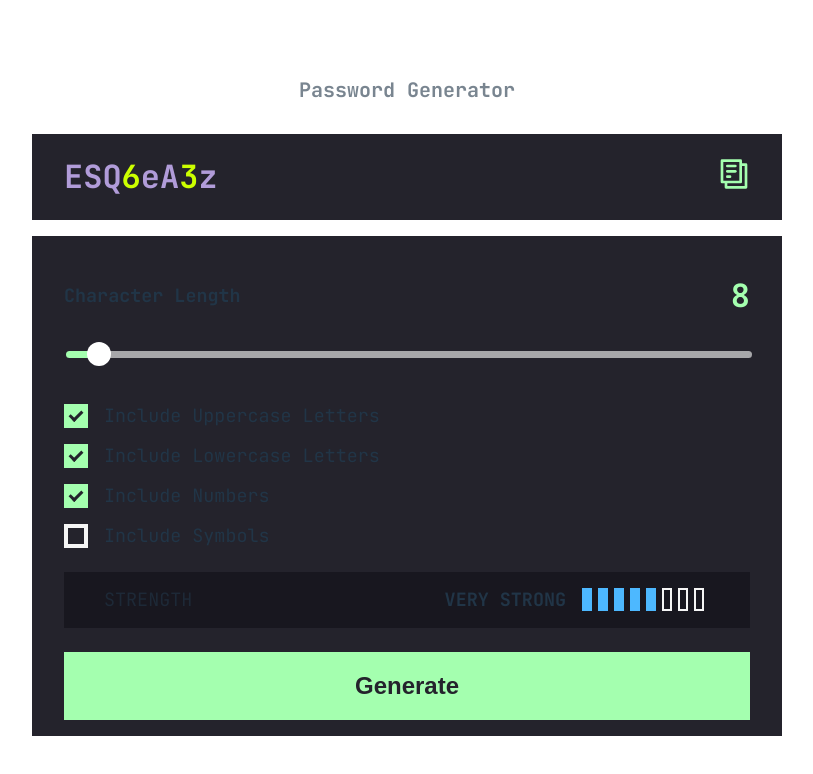
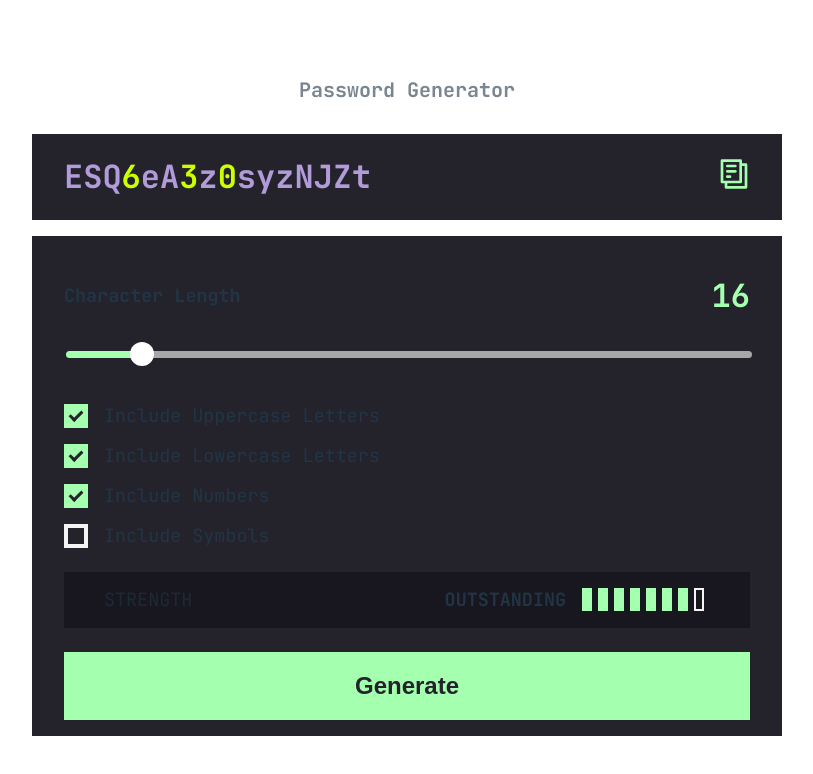
Before and after one commit to jueet/password-generator, a React (Vite) app: page / in a window 1280 px wide. Shown: the top 774 px of the page, without its empty margins (233-1046 px from the left). Built offline with nearby package versions, Linux system fonts and the light colour scheme; the HTML template or start-up script is replaced by a standard one.

Commit message:
Update minimum password length & fix typo

```diff
--- a/src/App.tsx
+++ b/src/App.tsx
@@ -11,7 +11,7 @@ import StyledPassword from "@components/StyledPassword";
 function App() {
   const [title, setTitle] = useState("Password Generator");
   const [password, setPassword] = useState("");
-  const [passwordLength, setPasswordLenght] = useState(8);
+  const [passwordLength, setPasswordLength] = useState(16);
   const [dictSize, setDictSize] = useState(0);
   const [upper, setUpper] = useState(true);
   const [lower, setLower] = useState(true);
@@ -62,7 +62,7 @@ function App() {
       <div className="card">
         <Slider
           length={passwordLength}
-          onChange={setPasswordLenght}
+          onChange={setPasswordLength}
           initial={passwordLength}
           min={4}
           max={128}
```
